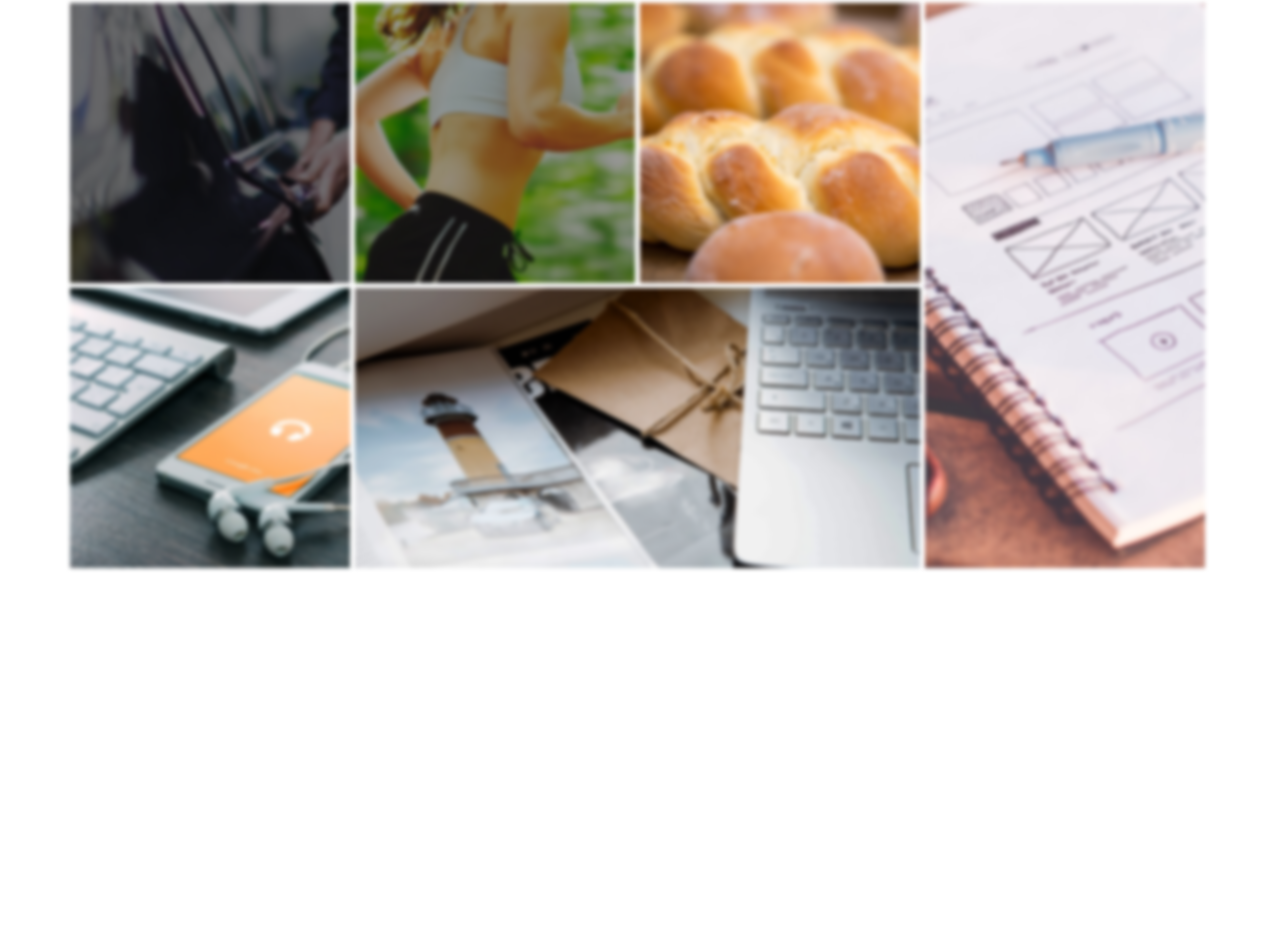
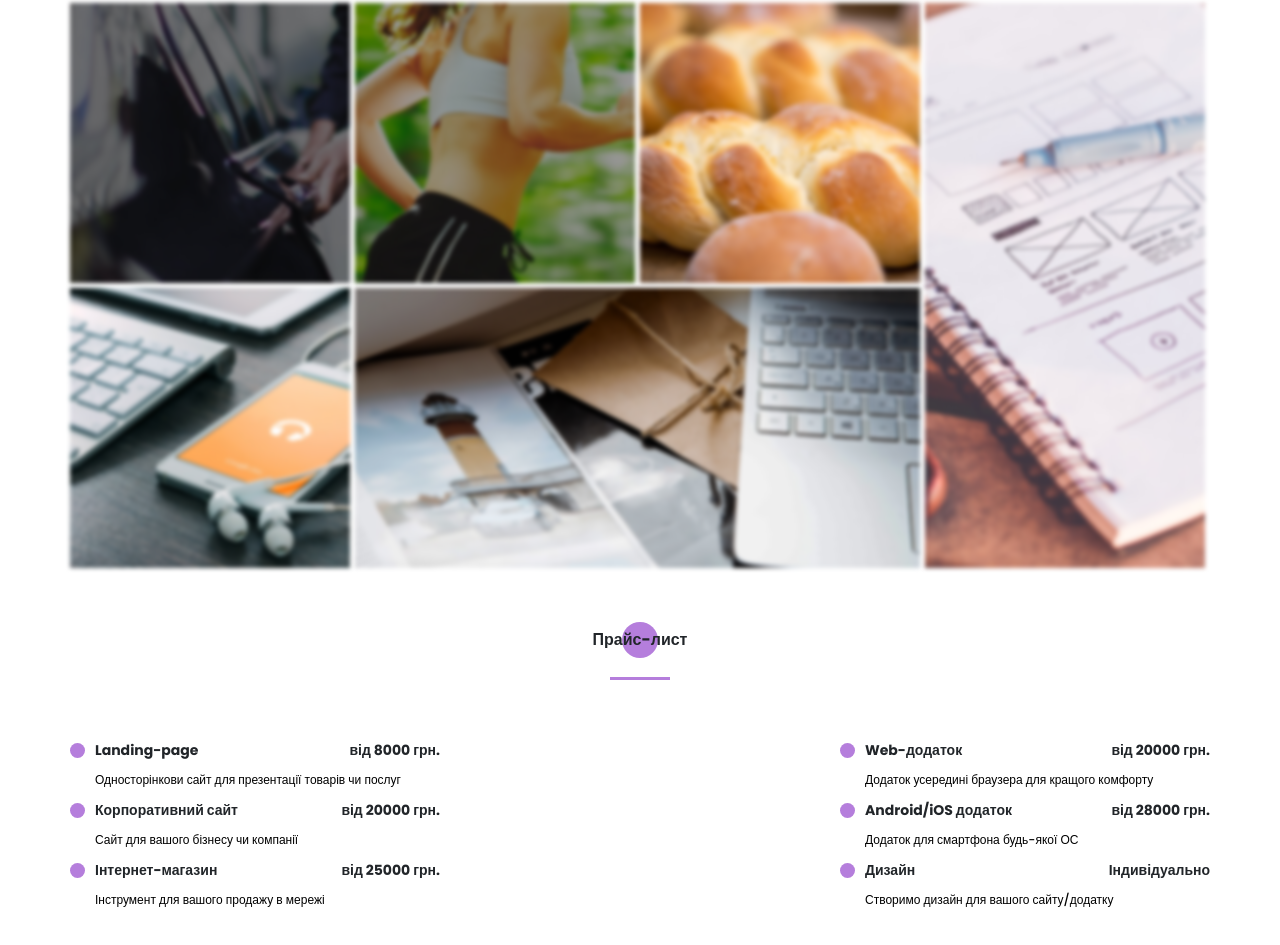
Before and after one commit to Liryck/portfolio, a plain HTML site: page src/index.html in a window 1280 px wide. Shown: the part 3621-4566 px from the top of the page. Before the commit the page ends 4249 px from the top, so only its background shows below. Drawn offline with Linux system fonts and the light colour scheme.

Commit message:
add section price

```diff
--- a/src/index.html
+++ b/src/index.html
@@ -399,6 +399,51 @@
         </div>
     </section>
 
+    <section class="price">
+        <div class="conteiner">
+            <h2 class="title title_fz16 title__section-title">Прайс-лист</h2>
+            <div class="divider"></div>
+
+            <div class="price__wrapper">
+                <div class="price__item">
+                    <div class="title title_fz14 price__item-title">Landing-page</div>
+                    <div class="title title_fz14 price__item-cost">від 8000 грн.</div>
+                    <div class="price__item-descr">Односторінкови сайт для презентації товарів чи послуг</div>
+                </div>
+
+                <div class="price__item">
+                    <div class="title title_fz14 price__item-title">Web-додаток</div>
+                    <div class="title title_fz14 price__item-cost">від 20000 грн.</div>
+                    <div class="price__item-descr">Додаток усередині браузера для кращого комфорту</div>
+                </div>
+
+                <div class="price__item">
+                    <div class="title title_fz14 price__item-title">Корпоративний сайт</div>
+                    <div class="title title_fz14 price__item-cost">від 20000 грн.</div>
+                    <div class="price__item-descr">Сайт для вашого бізнесу чи компанії</div>
+                </div>
+
+                <div class="price__item">
+                    <div class="title title_fz14 price__item-title">Android/iOS додаток</div>
+                    <div class="title title_fz14 price__item-cost">від 28000 грн.</div>
+                    <div class="price__item-descr">Додаток для смартфона будь-якої ОС</div>
+                </div>
+
+                <div class="price__item">
+                    <div class="title title_fz14 price__item-title">Інтернет-магазин</div>
+                    <div class="title title_fz14 price__item-cost">від 25000 грн.</div>
+                    <div class="price__item-descr">Інструмент для вашого продажу в мережі</div>
+                </div>
+
+                <div class="price__item">
+                    <div class="title title_fz14 price__item-title">Дизайн</div>
+                    <div class="title title_fz14 price__item-cost">Індивідуально</div>
+                    <div class="price__item-descr">Створимо дизайн для вашого сайту/додатку</div>
+                </div>
+            </div>
+        </div>
+    </section>
+
     <script src="js/script.js"></script>
 </body>
 </html>
--- /dev/null
+++ b/src/sass/blocks/_price.scss
@@ -0,0 +1,37 @@
+.price {
+    margin-bottom: 60px;
+
+    &__wrapper {
+        margin-top: 60px;
+        display: grid;
+        grid-template: repeat(3, 45px) / repeat(2, 370px);
+        grid-auto-rows: 45px;
+        row-gap: 15px;
+        justify-content: space-between;
+    }
+    &__item {
+        position: relative;
+        display: grid;
+        padding-left: 25px;
+        grid-template: minmax(21px, auto) 14px / 200px minmax(89px, auto);
+        justify-content: space-between;
+        align-content: space-between;
+        @include before__circle_top0;
+        &:before {
+            top: 3px;
+            width: 15px;
+            height: 15px;
+        }
+        &-descr {
+            grid-column: 1 / 3;
+            font-weight: 500;
+            font-size: 12px;
+            line-height: 18px;
+            color: #000000;
+        }
+        &-cost {
+            justify-self: end;
+        }
+    }
+
+}
--- a/src/sass/style.scss
+++ b/src/sass/style.scss
@@ -32,3 +32,4 @@
 @import 'blocks/resume';
 @import 'blocks/skills';
 @import 'blocks/portfolio';
+@import 'blocks/price';
```
Also changed, not shown: src/css/style.min.css.
